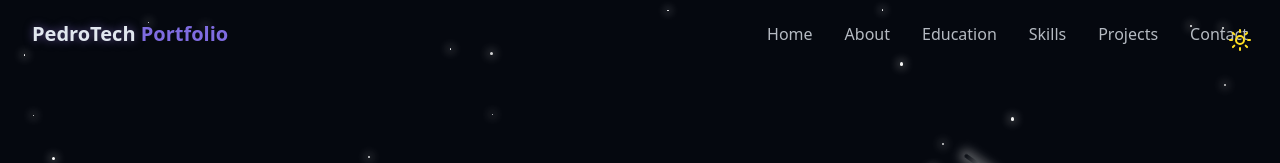
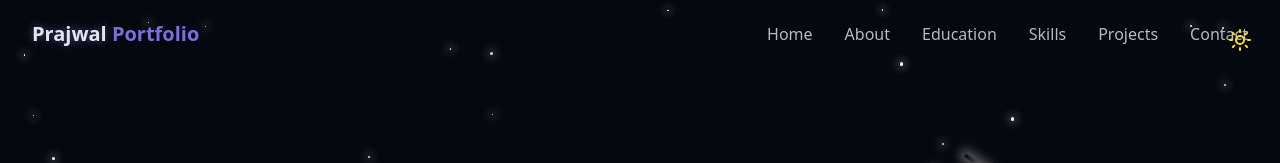
Before and after one commit to Prajwal-Shrestha/Portfoilo, a React (Vite) app: page / in a window 1280 px wide. Shown: the top 163 px of the page. Built offline with nearby package versions, Linux system fonts and the light colour scheme.

Commit message:
Finished Navbar

```diff
--- a/src/components/Navbar.jsx
+++ b/src/components/Navbar.jsx
@@ -36,7 +36,7 @@
                     href="#hero"
                 >
                     <span className="relative z-10">
-                        <span className="text-glow text-foreground"> PedroTech </span>{" "}
+                        <span className="text-glow text-foreground"> Prajwal </span>{" "}
                         Portfolio
                     </span>
                 </a>
```
